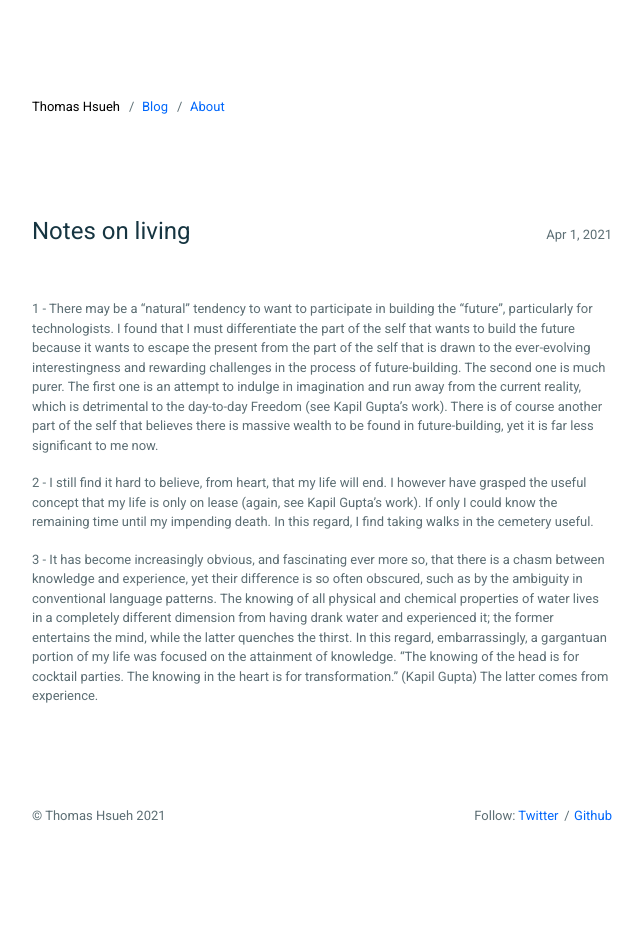
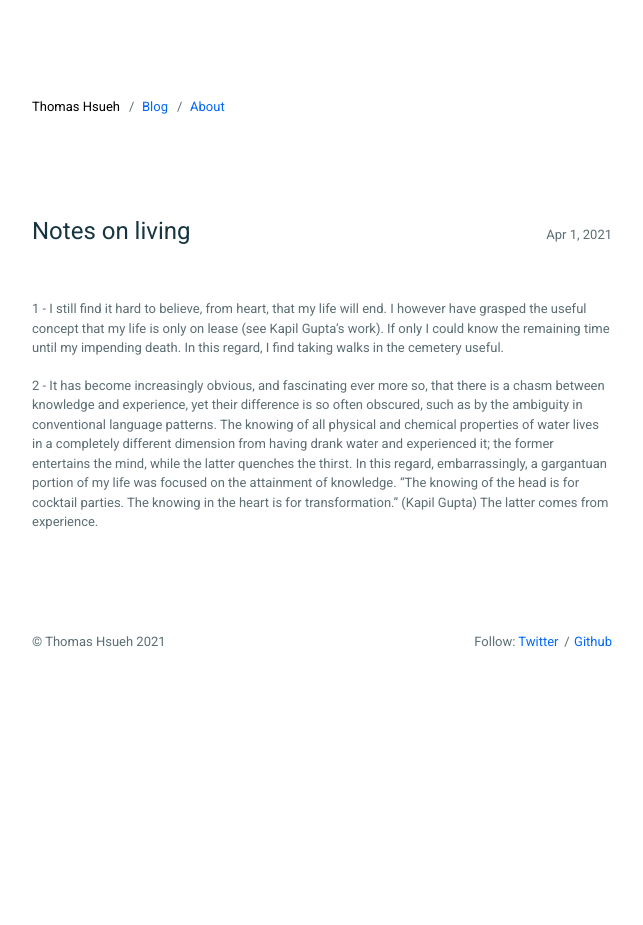
Before and after one commit to guiltygyoza/blog, a Jekyll site: the page built from _posts/2021-04-01-bliss-in-an-instant.md, in a window 1280 px wide. Shown: the whole page, without its empty margins (318-961 px from the left). Built offline with Jekyll 4.4.1, drawn with Linux system fonts in a browser that asks for light colours; after the commit the page ends 900 px from its top, so only the background shows below that.

Commit message:
edited post

```diff
--- a/_posts/2021-04-01-bliss-in-an-instant.md
+++ b/_posts/2021-04-01-bliss-in-an-instant.md
@@ -5,8 +5,6 @@ date:   2021-04-01 00:00:00 -0500
 categories: life
 ---
 
-1 - There may be a "natural" tendency to want to participate in building the "future", particularly for technologists. I found that I must differentiate the part of the self that wants to build the future because it wants to escape the present from the part of the self that is drawn to the ever-evolving interestingness and rewarding challenges in the process of future-building. The second one is much purer. The first one is an attempt to indulge in imagination and run away from the current reality, which is detrimental to the day-to-day Freedom (see Kapil Gupta's work). There is of course another part of the self that believes there is massive wealth to be found in future-building, yet it is far less significant to me now.
+1 - I still find it hard to believe, from heart, that my life will end. I however have grasped the useful concept that my life is only on lease (see Kapil Gupta's work). If only I could know the remaining time until my impending death. In this regard, I find taking walks in the cemetery useful.
 
-2 - I still find it hard to believe, from heart, that my life will end. I however have grasped the useful concept that my life is only on lease (again, see Kapil Gupta's work). If only I could know the remaining time until my impending death. In this regard, I find taking walks in the cemetery useful.
-
-3 - It has become increasingly obvious, and fascinating ever more so, that there is a chasm between knowledge and experience, yet their difference is so often obscured, such as by the ambiguity in conventional language patterns. The knowing of all physical and chemical properties of water lives in a completely different dimension from having drank water and experienced it; the former entertains the mind, while the latter quenches the thirst. In this regard, embarrassingly, a gargantuan portion of my life was focused on the attainment of knowledge. "The knowing of the head is for cocktail parties. The knowing in the heart is for transformation." (Kapil Gupta) The latter comes from experience.
+2 - It has become increasingly obvious, and fascinating ever more so, that there is a chasm between knowledge and experience, yet their difference is so often obscured, such as by the ambiguity in conventional language patterns. The knowing of all physical and chemical properties of water lives in a completely different dimension from having drank water and experienced it; the former entertains the mind, while the latter quenches the thirst. In this regard, embarrassingly, a gargantuan portion of my life was focused on the attainment of knowledge. "The knowing of the head is for cocktail parties. The knowing in the heart is for transformation." (Kapil Gupta) The latter comes from experience.
```
Also changed, not shown: _posts/2020-02-17-nft.md (added, +13 -0 lines).
